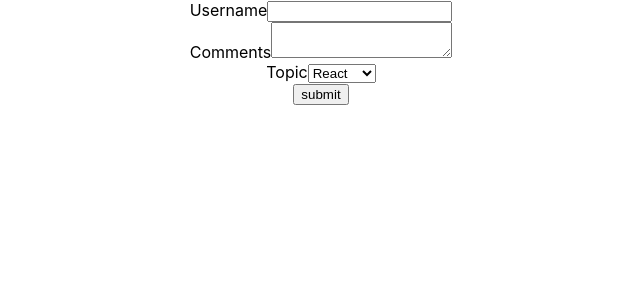
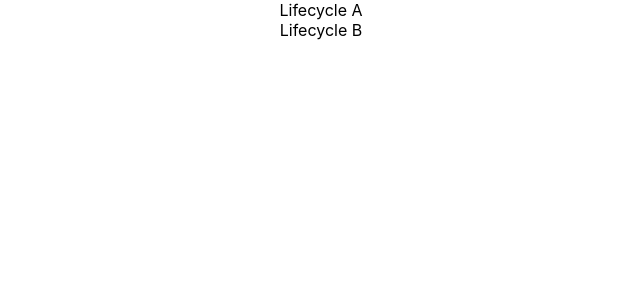
Before and after one commit to R4m21/ReactJs, a React (Create React App) app: page / in a window 1280 px wide. Shown: the top 300 px of the page, without its empty margins (319-959 px from the left). Built offline with nearby package versions, Linux system fonts and the light colour scheme.

Commit message:
component mounting lifecycle

```diff
--- a/src/App.js
+++ b/src/App.js
@@ -1,5 +1,5 @@
 import "./App.css";
-import Form from "./components/Form";
+// import Form from "./components/Form";
 // import NameList from './components/NameList'
 // import UserGreeting from "./components/UserGreeting";
 // import ParentComponent from "./components/ParentComponent";
@@ -17,6 +17,7 @@ import Form from "./components/Form";
 // import "./appStyles.css"
 // import styles from './appStyles.module.css'
 
+import LifecyleA from './components/LifecycleA'
 function App() {
   return (
     <div className="App">
@@ -72,7 +73,9 @@ function App() {
       {/* <h1 className='error'>Error</h1> */}
       {/* <h1 className={styles.success}>Success</h1> */}
 
-      <Form></Form>
+      {/* <Form></Form> */}
+
+      <LifecyleA></LifecyleA>
     </div>
   );
 }
--- /dev/null
+++ b/src/components/LifecycleA.js
@@ -0,0 +1,34 @@
+import React, { Component } from 'react'
+import LifecycleB from './LifecycleB'
+class LifecycleA extends Component {
+    constructor(props) {
+        super(props)
+
+        this.state = {
+             name: 'maniram'
+        }
+
+        console.log(`LifecycleA Constuctor`);//1st call
+    }
+
+    static getDerivedStateFromProps(props,state){
+        console.log(`LifecycleA getDerivedStaeFromProps`);//2nd call
+        return null
+    }
+
+    componentDidMount(){
+        console.log(`LifecycleA componentDidMount`);//4th call
+    }
+
+    render() {
+        console.log(`LifecycleA render`);//3rd call
+        return (<>
+            <div>
+            Lifecycle A
+            </div>
+            <LifecycleB /></>
+        )
+    }
+}
+
+export default LifecycleA
--- /dev/null
+++ b/src/components/LifecycleB.js
@@ -0,0 +1,33 @@
+import React, { Component } from 'react'
+
+class LifecycleB extends Component {
+    constructor(props) {
+        super(props)
+
+        this.state = {
+             name: 'maniram'
+        }
+
+        console.log(`LifecycleB Constuctor`);
+    }
+
+    static getDerivedStateFromProps(props,state){
+        console.log(`LifecycleB getDerivedStaeFromProps`);
+        return null
+    }
+
+    componentDidMount(){
+        console.log(`LifecycleB componentDidMount`);
+    }
+
+    render() {
+        console.log(`LifecycleB render`);
+        return (
+            <div>
+            Lifecycle B
+            </div>
+        )
+    }
+}
+
+export default LifecycleB
```
Also changed, not shown: readme.txt.
